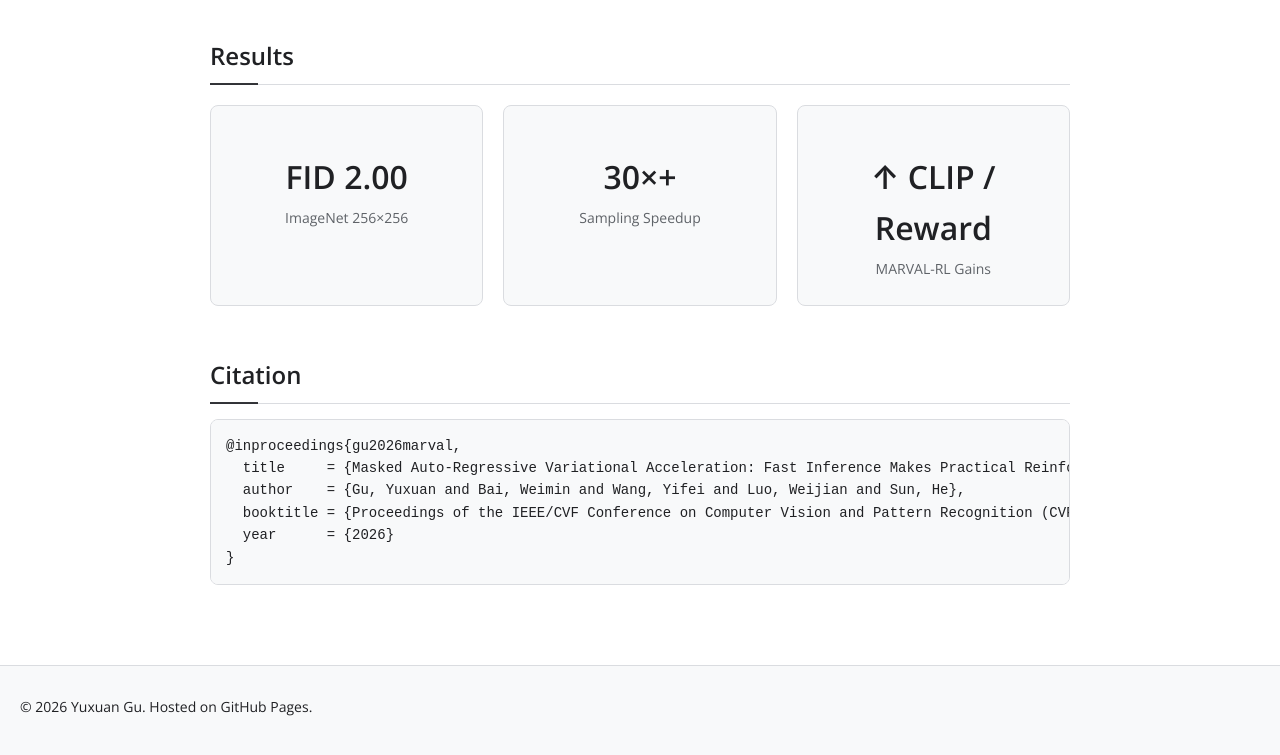
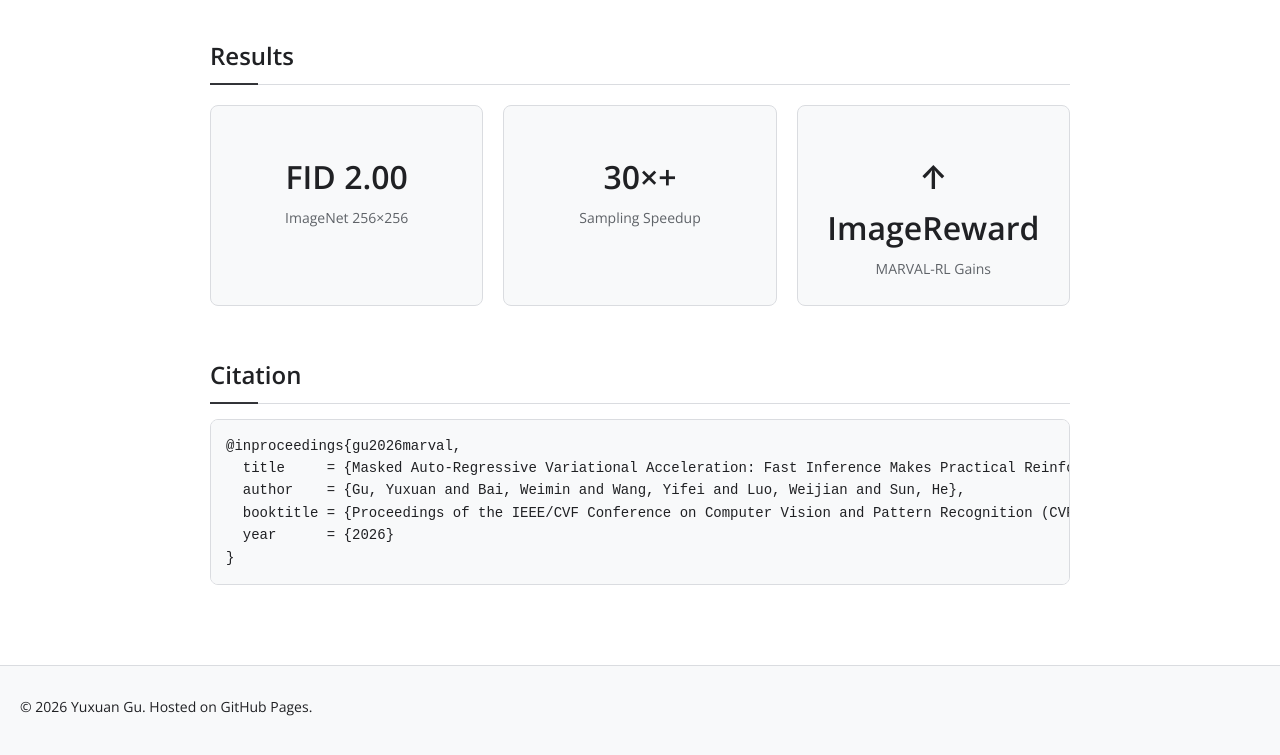
Before and after one commit to Godlikegu/MARVAL-RL-page, a website: page index.html in a window 1280 px wide. Shown: the part 3164-3919 px from the top of the page. Drawn offline with nearby package versions, Linux system fonts and the light colour scheme.

Commit message:
paper project page refine imagereward

```diff
--- a/index.html
+++ b/index.html
@@ -98,7 +98,7 @@
           <p>Sampling Speedup</p>
         </div>
         <div class="metric-box">
-          <h3>↑ CLIP / Reward</h3>
+          <h3>↑ ImageReward</h3>
           <p>MARVAL-RL Gains</p>
         </div>
       </div>
```
